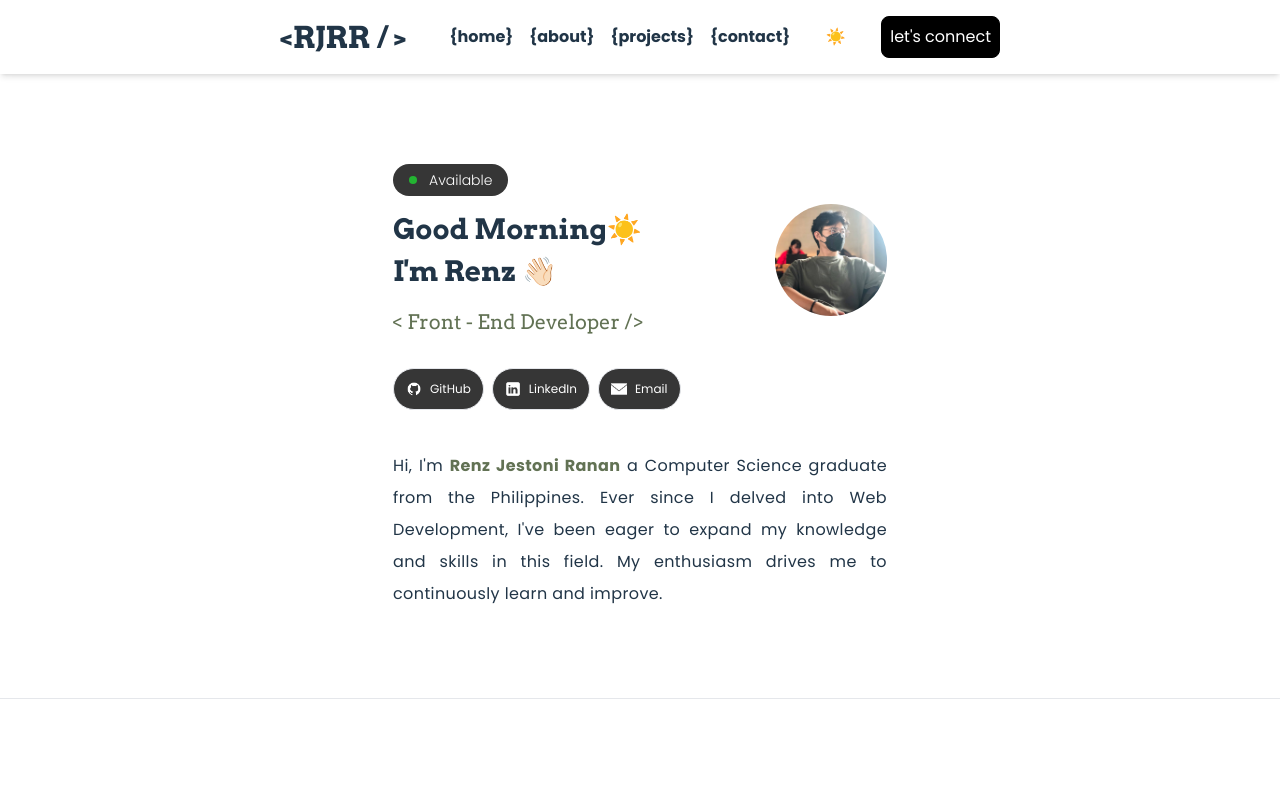
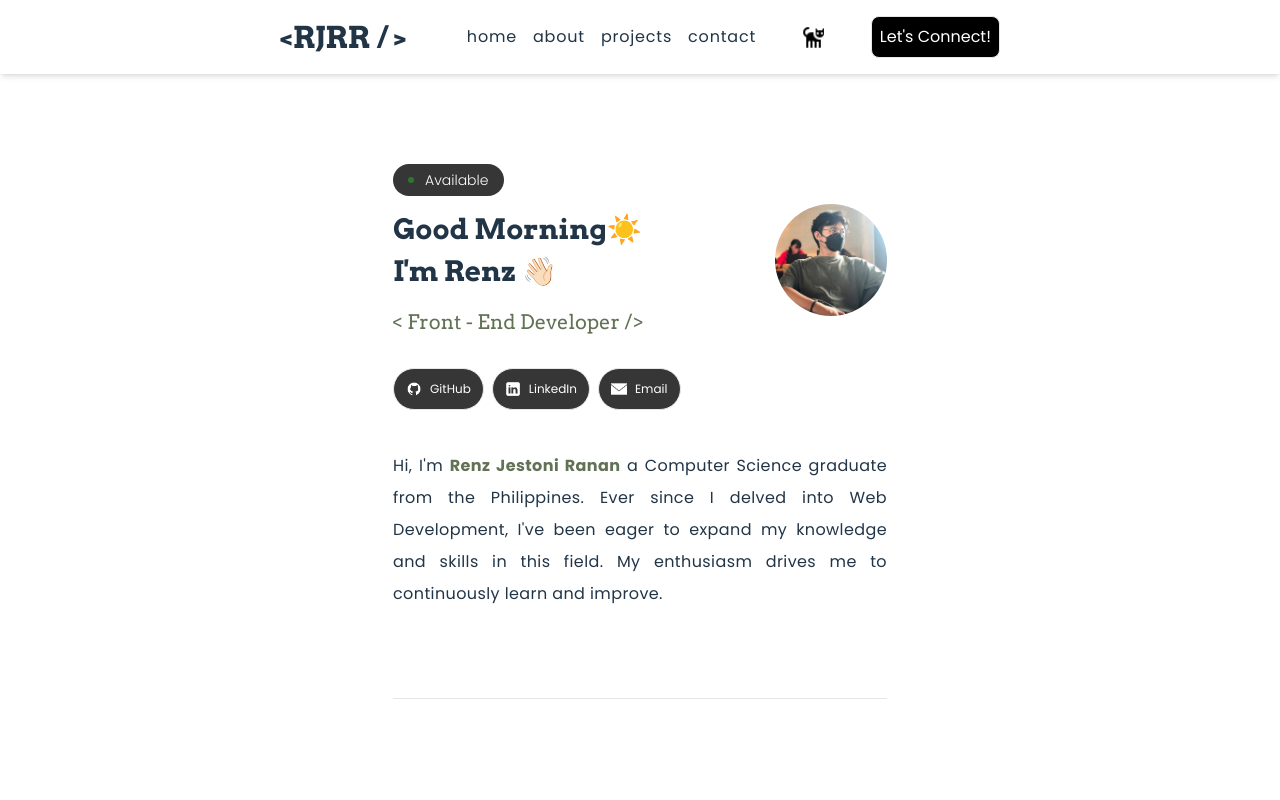
Before and after one commit to RJRanan/portfolio, a React (Vite) app: page / in a window 1280 px wide. Shown: the top 800 px of the page. Built offline with nearby package versions, Linux system fonts and the light colour scheme.

Commit message:
added contact section, fix nav bar, change dark mode icon, added alert message for dark mode, animation

```diff
--- a/src/App.jsx
+++ b/src/App.jsx
@@ -4,6 +4,7 @@ import Hero from "./sections/Hero";
 import About from "./sections/About";
 import Projects from "./sections/PersonalProjects";
 import Footer from "./sections/Footer";
+import Contact from "./sections/Contact";
 
 function App() {
   // const [count, setCount] = useState(0);
@@ -14,23 +15,37 @@ function App() {
         <section className="px-4">
           <Nav />
         </section>
-        <section className="py-10 px-4   pt-24">
+        <section id="home" className="py-10 px-4   pt-24">
           <Hero />
         </section>
 
-        <hr className="" />
+        <div className="flex items-center justify-center">
+          <hr className=" w-full max-w-[494px]" />
+        </div>
 
-        <section className="py-10 px-4   pt-10 ">
+        <section id="about" className="py-10 px-4   pt-10 ">
           <About />
         </section>
 
-        <hr className="" />
+        <div className="flex items-center justify-center">
+          <hr className=" w-full max-w-[494px]" />
+        </div>
 
-        <section className="py-10 px-4   pt-10 ">
+        <section id="projects" className="py-10 px-4   pt-10 ">
           <Projects />
         </section>
 
-        <hr className="" />
+        <div className="flex items-center justify-center">
+          <hr className=" w-full max-w-[494px]" />
+        </div>
+
+        <section id="contact" className="py-10 px-4   pt-10 ">
+          <Contact />
+        </section>
+
+        <div className="flex items-center justify-center">
+          <hr className=" w-full max-w-[494px]" />
+        </div>
 
         <section className="py-10 px-4   pt-10 ">
           <Footer />
--- a/src/assets/icons/index.js
+++ b/src/assets/icons/index.js
@@ -9,6 +9,7 @@ import githubBlack from "../icons/github-black.png";
 import linkedinWhite from "../icons/linkedin-white.png";
 import linkedinBlack from "../icons/linkedin-black.png";
 import subtractBlack from "../icons/subtract-black.png";
+import cat from "../icons/cat.png";
 
 export {
   burgerBlack,
@@ -22,4 +23,5 @@ export {
   emailBlack,
   githubBlack,
   linkedinBlack,
+  cat,
 };
--- a/src/components/Button.jsx
+++ b/src/components/Button.jsx
@@ -1,4 +1,3 @@
-// Customizable Button component
 const Button = ({
   label,
   labelColor,
@@ -9,14 +8,19 @@ const Button = ({
   paddingX,
   animation,
   onClick,
+  url,
 }) => {
+  // Default padding values
+  const defaultPaddingY = paddingY || "py-[9px]";
+  const defaultPaddingX = paddingX || "px-[26px]";
+
   return (
     <button
       type="button"
       onClick={onClick}
-      className={`${labelColor} ${bgColor} ${bgColor} ${border}  ${animation} ${labelThick} flex font-poppins items-center  text-base  border border-1 rounded-lg ${
-        paddingY ? paddingY : "py-[9px]"
-      } ${paddingX ? paddingX : "px-[26px]"}  `}
+      className={`flex items-center text-base font-poppins border border-1 rounded-lg ${labelColor} ${bgColor} ${border} ${animation} ${labelThick} ${defaultPaddingY} ${defaultPaddingX}`}
+      // Conditionally add href if url is provided
+      {...(url && { href: url })}
     >
       {label}
     </button>
--- a/src/components/Nav.jsx
+++ b/src/components/Nav.jsx
@@ -1,6 +1,5 @@
 import { navLinks } from "../constants";
-import Buttons from "./Button";
-import { burgerBlack, closeBlack } from "../assets/icons";
+import { burgerBlack, closeBlack, cat } from "../assets/icons";
 
 import { useState } from "react";
 
@@ -14,7 +13,7 @@ const Nav = () => {
         <div className="flex items-center">
           <a href="/" className="">
             <h1
-              className={`font-bold md:text-3xl   text-2xl mr-4 font-arvo  ${
+              className={`font-bold md:text-3xl hover:animate-wiggle   text-2xl mr-4 font-arvo  ${
                 open
                   ? "absolute top-20 left-0 w-full md:w-auto md:static  shadow-md"
                   : "hidden md:flex"
@@ -30,37 +29,41 @@ const Nav = () => {
           <ul
             className={`md:flex gap-4 md:items-center md:justify-center md:pb-0  pb-2  ${
               open
-                ? "absolute top-[73px] left-0 bg-white w-full sm:pl-0  pl-5 md:w-auto md:static md:z-auto z-[100] shadow-md"
+                ? "absolute top-[73px] left-0 bg-white w-full  tablet:pl-0  pl-4 md:w-auto md:static md:z-auto z-[100] shadow-md"
                 : "hidden md:flex "
             } transition-all duration-500 ease-in `}
           >
             {navLinks.map((link) => (
               <li
                 key={link.label}
-                className="md:text-base font-poppins font-bold md:my-0 my-7 flex "
+                className="md:text-base font-poppins tracking-wider md:my-0 my-7 flex "
               >
                 <a
                   key={link.id}
                   href={link.href}
                   rel={link.rel}
                   target={link.target}
-                  className="hover:text-[#627254] hover:italic duration-300 flex"
+                  className="hover:text-[#627254] hover:scale-75   duration-300 flex"
                 >
-                  {"{"}
                   {link.label}
-                  {"}  "}
                 </a>
               </li>
             ))}
           </ul>
         </div>
         <div className="flex">
-          <Buttons
-            label={"☀️"}
-            bgColor={"bg-transparent"}
-            border={"border-0"}
-            paddingX={"px-2"}
-          />
+          <div className="relative tooltip md:pr-0 pr-5">
+            <img
+              src={cat}
+              alt="dark mode"
+              width={25}
+              height={25}
+              className="hover:cursor-not-allowed hover:animate-wiggle"
+            />
+            <span className="invisible opacity-0 transition-opacity bg-[#627254] text-white text-wrap font-poppins text-sm font-base  tracking-tighter text-center py-2 px-3.5 md:w-[260px] w-[150px] rounded-lg tooltip-text absolute z-10 md:-right-32 -right-12 top-11 -ml-14">
+              Dark mode under development 👨‍💻
+            </span>
+          </div>
           {/* Burger menu */}
           <div
             onClick={() => setOpen(!open)}
@@ -76,15 +79,9 @@ const Nav = () => {
 
         {/* Connect button */}
         <div className="hidden md:flex gap-2 items-center cursor-pointer ">
-          <Buttons
-            label={"let's connect"}
-            labelColor={"text-white"}
-            bgColor={"bg-black"}
-            border={"border-black"}
-            paddingX={"px-2"}
-            paddingY={"py-2"}
-            animation={"hover:ease-out duration:-200"}
-          />
+          <button className="bg-black text-white px-2 py-2 flex items-center text-base font-poppins border border-1 rounded-lg transition hover:scale-105  hover:duration-500 ">
+            <a href="mailto:renzjranan@gmail.com">Let&apos;s Connect!</a>
+          </button>
         </div>
       </div>
     </header>
--- a/src/constants/index.js
+++ b/src/constants/index.js
@@ -2,23 +2,23 @@ import { portfolio, simon } from "../assets/images";
 
 export const navLinks = [
   {
-    id: "0. ",
+    id: "0",
     href: "#home",
     label: "home",
   },
 
   {
-    id: "1. ",
+    id: "1",
     href: "#about",
     label: "about",
   },
   {
-    id: "2. ",
+    id: "2",
     href: "#projects",
     label: "projects",
   },
   {
-    id: "3. ",
+    id: "3",
     href: "#contact",
     label: "contact",
   },
--- a/src/index.css
+++ b/src/index.css
@@ -52,3 +52,18 @@
     background-color: #f9f9f9;
   }
 }
+
+.tooltip:hover .tooltip-text {
+  visibility: visible;
+  opacity: 1;
+}
+
+.tooltip .tooltip-text::after {
+  content: "";
+  position: absolute;
+  bottom: 100%;
+  left: 43%;
+  border-width: 5px;
+  border-style: solid;
+  border-color: transparent transparent #627254 transparent;
+}
--- a/src/sections/About.jsx
+++ b/src/sections/About.jsx
@@ -6,7 +6,7 @@ const About = () => {
     <div className="flex justify-center items-center mx-auto my-12   w-full  md:max-w-2xl">
       <div className="flex flex-col    w-full max-w-[494px] mt-5">
         <div>
-          <h1 className="text-3xl font-bold">About Me 👨🏻‍💻</h1>
+          <h1 className="text-3xl font-bold ">About Me 👨🏻‍💻</h1>
         </div>
         <div className="flex flex-col gap-4 mt-10 ">
           {info.map((link) => (
--- /dev/null
+++ b/src/sections/Contact.jsx
@@ -0,0 +1,26 @@
+const Contact = () => {
+  return (
+    <div className="w-full  md:max-w-2xl flex item-center justify-center my-12 mx-auto">
+      <div className="w-full max-w-[494px]  flex flex-col gap-8">
+        <div className="">
+          <h1 className="text-3xl font-bold ">Let&apos;s connect 📞</h1>
+        </div>
+        <div>
+          <p className="font-poppins mobile:text-base text-[14px]  text-wrap text-justify tracking-widest">
+            Have a project you&apos;d like to discuss or just want to say hello?
+            I&apos;d love to hear from you! Feel free to reach me out. Whether
+            it&apos;s about potential collaborations, freelance opportunities,
+            or simply saying hello, I&apos;m all ears!
+          </p>
+        </div>
+        <div className="flex items-center justify-center">
+          <button className="bg-black text-white px-2 py-2 flex items-center text-base font-poppins border border-1 rounded-lg transition hover:scale-105 hover:duration-500 ">
+            <a href="mailto:renzjranan@gmail.com">Let&apos;s Connect!</a>
+          </button>
+        </div>
+      </div>
+    </div>
+  );
+};
+
+export default Contact;
--- a/src/sections/Hero.jsx
+++ b/src/sections/Hero.jsx
@@ -11,7 +11,7 @@ const Hero = () => {
           {/* Availability Bar */}
           <div className="flex items-start  mb-3 ">
             <div className="bg-[#363636] mobile:px-4 px-3 py-[6px] -z-30 rounded-full flex flex-row items-center gap-3 text-white text-sm font-poppins font-light ">
-              <div className="h-2 w-2 rounded-full bg-[#23BB32] animate-pulse"></div>{" "}
+              <div className="h-1 w-1 rounded-full bg-[#23BB32] animate-ping"></div>{" "}
               <span className="">Available</span>
             </div>
           </div>
@@ -85,7 +85,7 @@ const Hero = () => {
 
       <div className="flex flex-col justify-center  sm:items-start gap-4 w-full max-w-[494px]">
         {/* introduction */}
-        <div className="tracking-wide mobile:text-base font-poppins text-justify text-[14px]">
+        <div className="tracking-wide mobile:text-base text-[14px] font-poppins text-justify ">
           <p className="leading-8">
             Hi, I&apos;m{" "}
             <span className="text-[#627254] font-bold">Renz Jestoni Ranan</span>{" "}
--- a/tailwind.config.js
+++ b/tailwind.config.js
@@ -13,9 +13,20 @@ export default {
       },
       screens: {
         mobile: "375px",
+        table: "768px",
       },
       zIndex: {
         100: "100",
+      },
+      animation: {
+        ping: "ping 2s cubic-bezier(0, 0, 0.2, 1) infinite;",
+        wiggle: "wiggle 1s ease-in-out infinite",
+      },
+      keyframes: {
+        wiggle: {
+          "0%, 100%": { transform: "rotate(-3deg)" },
+          "50%": { transform: "rotate(3deg)" },
+        },
       },
     },
   },
```
Also changed, not shown: src/components/ProjectCards.jsx (+4 -4 lines).
